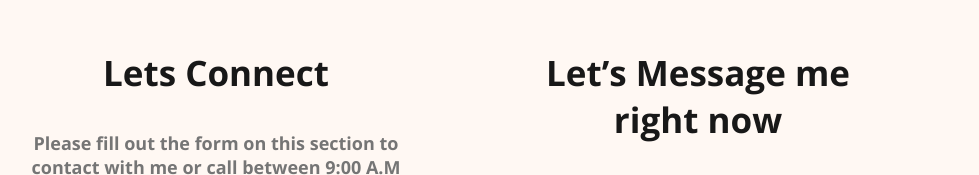
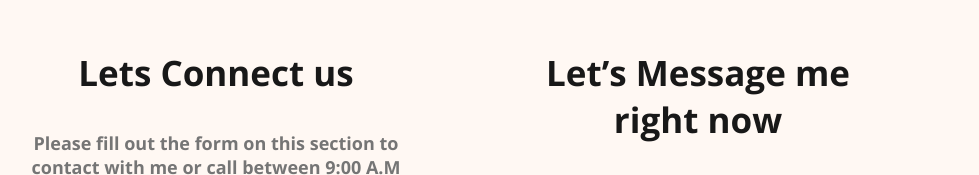
Before and after one commit to MDPARIJUL/web-developer-portfolio, a plain HTML site: page index.html in a window 1280 px wide. Shown: the part 3445-3620 px from the top of the page, without its empty margins (183-1162 px from the left). Drawn offline with nearby package versions, Linux system fonts and the light colour scheme.

Commit message:
us is undated

```diff
--- a/index.html
+++ b/index.html
@@ -144,7 +144,7 @@
     </main>
     <footer>
         <div class="footer-column">
-            <h3 class="section-title">Lets Connect</h3>
+            <h3 class="section-title">Lets Connect us</h3>
             <p class="section-description">Please fill out the form on this section to contact with me or call between 9:00 A.M and 8.00 P.M ET, Monday through Friday.</p>
             <div class="footer-links">
                 <a href=""><img src="images/icons/facebook.png" alt=""></a>
```
